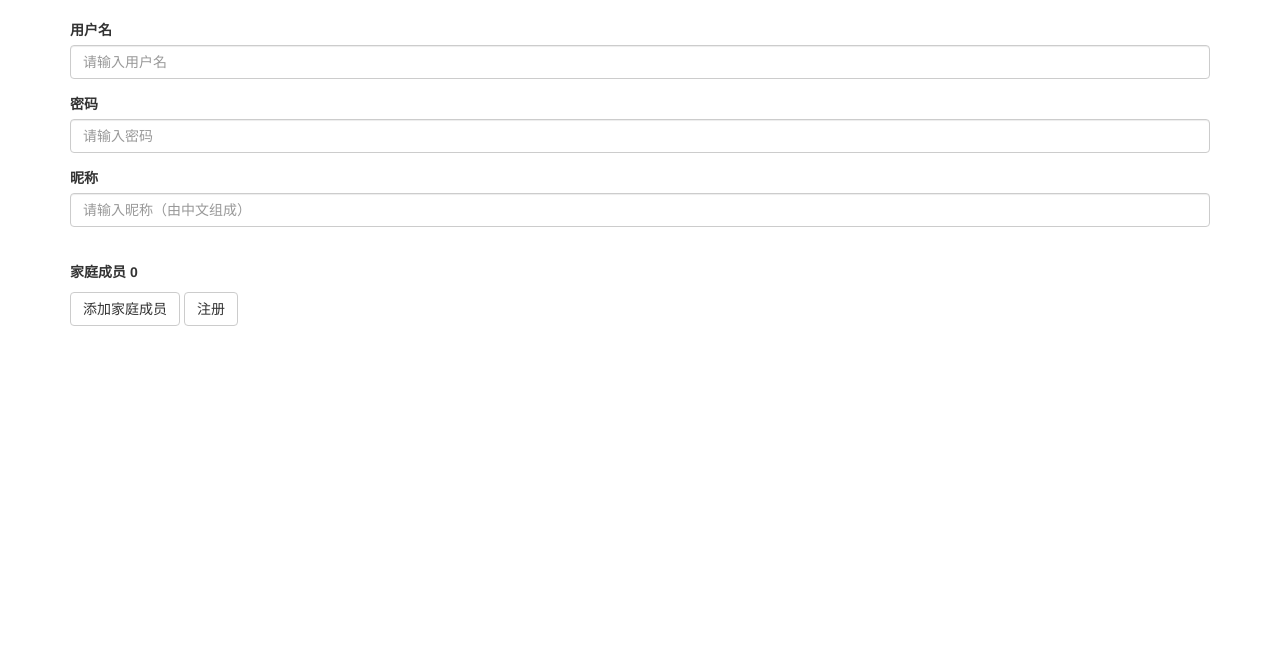
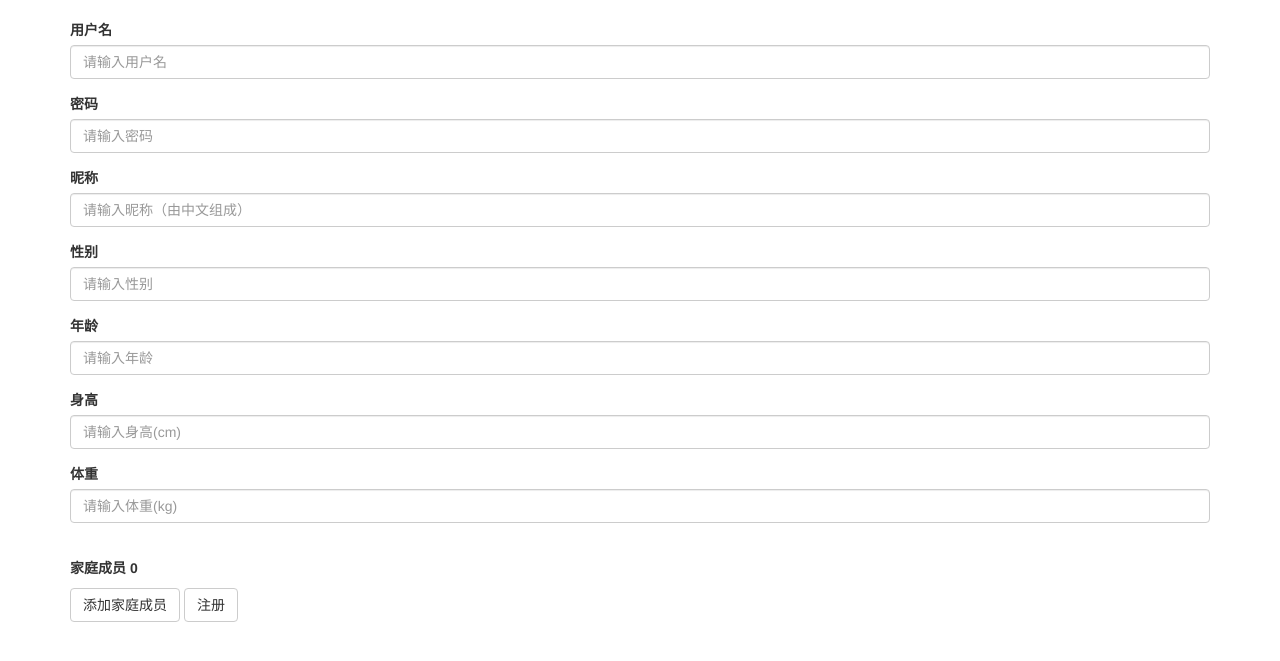
Before and after one commit to supermenu/SuperMenu, a Flask app: page /register/ in a window 1280 px wide. Shown: the part 52-713 px from the top of the page. Run offline with Flask 2, Linux system fonts and the light colour scheme; some libraries are stand-ins or nearby versions.

Commit message:
add more register info

```diff
--- a/service.py
+++ b/service.py
@@ -164,7 +164,7 @@ def get_one_dish():
 
     # ====================  ask whether continue  ============================
     # check whether user is cooking sth before
-    if '超级菜谱' in data.utterance:
+    if '菜谱大师' in data.utterance:
         if is_cooking:
             # ask user whether continue cooking
             reply = '你好， {}，你要继续做没做完的 {} 吗'. \
--- a/web/app.py
+++ b/web/app.py
@@ -39,8 +39,8 @@ def login():
         return render_template('login.html', login=True)
     username = request.form.get('username')
     password = request.form.get('password')
-    nickname = request.form.get('nickname')
     action = request.form.get('button')
+
     if action == 'toregister':
         return redirect(url_for('register'))
     if not username:
@@ -58,6 +58,45 @@ def login():
         flash('用户名或密码无效')
         return render_template('login.html')
 
+def get_healthy_stats(sex, age, height):
+    std_weight = height - 105
+    if age <= 5:
+        need_energy = 1400 if sex == 'm' else 1335
+        need_protein = 47.5
+        need_fat = 50 if sex == 'm' else 47.5
+    elif 6 <= age <= 12:
+        need_energy = 1985 if sex == 'm' else 1865
+        need_protein = 65
+        need_fat = 60 if sex == 'm' else 56.5
+    elif 13 <= age <= 17:
+        need_energy = 2850 if sex == 'm' else 2400
+        need_protein = 85 if sex == 'm' else 80
+        need_fat = 86 if sex == 'm' else 72.5
+    elif 18 <= age <= 49:
+        need_energy = 2550 if sex == 'm' else 2200
+        need_protein = 77.5 if sex == 'm' else 67.5
+        need_fat = 70 if sex == 'm' else 60.5
+    elif 50 <= age <= 59:
+        need_energy = 2450 if sex == 'm' else 1950
+        need_protein = 77.5 if sex == 'm' else 67.5
+        need_fat = 67.5 if sex == 'm' else 53.5
+    elif 60 <= age <= 69:
+        need_energy = 2050 if sex == 'm' else 1900
+        need_protein = 75 if sex == 'm' else 65
+        need_fat = 56.5 if sex == 'm' else 52.5
+    elif 70 <= age <= 79:
+        need_energy = 2000 if sex == 'm' else 1800
+        need_protein = 75 if sex == 'm' else 65
+        need_fat = 55 if sex == 'm' else 49.5
+    elif 80 <= age:
+        need_energy = 1900 if sex == 'm' else 1700
+        need_protein = 75 if sex == 'm' else 65
+        need_fat = 52.5 if sex == 'm' else 46.5
+    need_energy *= std_weight
+    need_protein *= std_weight
+    need_fat *= std_weight
+    return {'ne': need_energy, 'np': need_protein, 'nf': need_fat}
+
 @app.route('/register/', methods=['GET', 'POST'])
 def register():
     if request.method == 'GET':
@@ -65,18 +104,40 @@ def register():
     username = request.form.get('username')
     password = request.form.get('password')
     nickname = request.form.get('nickname')
+    age = request.form.get('age')
+    sex = request.form.get('sex')
+    height = request.form.get('height')
+    weight = request.form.get('weight')
     action = request.form.get('button')
     if action == 'tologin':
         return redirect(url_for('login'))
     if not username:
         flash('请填写用户名')
-        return render_template('login.html', register=True)
+        return render_template('register.html')
     elif not password:
         flash('请填写密码')
-        return render_template('login.html', register=True)
+        return render_template('register.html')
     elif not nickname:
         flash('请填写昵称')
-        return render_template('login.html', register=True)
+        return render_template('register.html')
+    elif not sex:
+        flash('请填写性别')
+        return render_template('register.html')
+    elif not age:
+        flash('请填写年龄')
+        return render_template('register.html')
+    elif not height:
+        flash('请填写身高')
+        return render_template('register.html')
+    elif not weight:
+        flash('请填写体重')
+        return render_template('register.html')
+    age = int(age)
+    height = float(height)
+    weight = float(weight)
+    sex = 'm' if '男' in sex else 'f'
+    self_infos = get_healthy_stats(sex, age, height)
+
     family_numbers = 0
     family_members = []
     for key in list(request.form.keys()):
@@ -93,50 +154,40 @@ def register():
             c_key = 'sex'
             c_value = request.form.get(key)
             c_value = 'm' if '男' in c_value else 'f'
+        elif 'height_' in key:
+            index = int(key.replace('height_', ''))
+            c_key = 'height'
+            c_value = float(request.form.get(key))
+        elif 'weight_' in key:
+            index = int(key.replace('weight_', ''))
+            c_key = 'weight'
+            c_value = float(request.form.get(key))
         else:
             continue
         while len(family_members) < index+1:
             family_members.append(dict())
         family_members[index][c_key] = c_value
 
+    family_members.append({
+        'relationship': '本人',
+        'age': age,
+        'sex': sex,
+        'height': height,
+        'weight': weight,
+        'need_protein': self_infos['np'],
+        'need_energy': self_infos['ne'],
+        'need_fat': self_infos['nf']
+    })
+
     for member in family_members:
         age = member['age']
         sex = member['sex']
-        if age <= 5:
-            need_energy = 1400 if sex == 'm' else 1335
-            need_protein = 47.5
-            need_fat = 50 if sex == 'm' else 47.5
-        elif 6 <= age <= 12:
-            need_energy = 1985 if sex == 'm' else 1865
-            need_protein = 65
-            need_fat = 60 if sex == 'm' else 56.5
-        elif 13 <= age <= 17:
-            need_energy = 2850 if sex == 'm' else 2400
-            need_protein = 85 if sex == 'm' else 80
-            need_fat = 86 if sex == 'm' else 72.5
-        elif 18 <= age <= 49:
-            need_energy = 2550 if sex == 'm' else 2200
-            need_protein = 77.5 if sex == 'm' else 67.5
-            need_fat = 70 if sex == 'm' else 60.5
-        elif 50 <= age <= 59:
-            need_energy = 2450 if sex == 'm' else 1950
-            need_protein = 77.5 if sex == 'm' else 67.5
-            need_fat = 67.5 if sex == 'm' else 53.5
-        elif 60 <= age <= 69:
-            need_energy = 2050 if sex == 'm' else 1900
-            need_protein = 75 if sex == 'm' else 65
-            need_fat = 56.5 if sex == 'm' else 52.5
-        elif 70 <= age <= 79:
-            need_energy = 2000 if sex == 'm' else 1800
-            need_protein = 75 if sex == 'm' else 65
-            need_fat = 55 if sex == 'm' else 49.5
-        elif 80 <= age:
-            need_energy = 1900 if sex == 'm' else 1700
-            need_protein = 75 if sex == 'm' else 65
-            need_fat = 52.5 if sex == 'm' else 46.5
-        member['need_protein'] = need_protein
-        member['need_energy'] = need_energy
-        member['need_fat'] = need_fat
+        height = member['height']
+        weight = member['weight']
+        stats = get_healthy_stats(sex, age, height)
+        member['need_protein'] = stats['np']
+        member['need_energy'] = stats['ne']
+        member['need_fat'] = stats['nf']
 
     new_user = User(username, db, nickname=nickname)
     if new_user.exists():
--- a/web/templates/register.html
+++ b/web/templates/register.html
@@ -25,6 +25,10 @@ function addFamilyForm(){
         `<input type="sex_${cfmn}" class="form-control" name="sex_${cfmn}" placeholder="请输入性别">` +
         `<label for="age_${cfmn}">年龄</label>` +
         `<input type="age_${cfmn}" class="form-control" name="age_${cfmn}" placeholder="请输入年龄">` +
+        `<label for="height_${cfmn}">身高</label>` +
+        `<input type="height_${cfmn}" class="form-control" name="height_${cfmn}" placeholder="请输入身高(cm)">` +
+        `<label for="weight_${cfmn}">体重</label>` +
+        `<input type="weight_${cfmn}" class="form-control" name="weight_${cfmn}" placeholder="请输入体重(kg)">` +
         '</div>';
     $("p#familymembers").append(family_form);
     document.getElementById("family_member_number").innerHTML = cfmn+1;
@@ -59,6 +63,22 @@ function addFamilyForm(){
                 <label for="nickname">昵称</label>
                 <input type="text" class="form-control" name="nickname" placeholder="请输入昵称（由中文组成）">
             </div>
+            <div class="form-group">
+                <label for="sex">性别</label>
+                <input type="text" class="form-control" name="sex" placeholder="请输入性别">
+            </div>
+            <div class="form-group">
+                <label for="age">年龄</label>
+                <input type="text" class="form-control" name="age" placeholder="请输入年龄">
+            </div>
+            <div class="form-group">
+                <label for="height">身高</label>
+                <input type="text" class="form-control" name="height" placeholder="请输入身高(cm)">
+            </div>
+            <div class="form-group">
+                <label for="weight">体重</label>
+                <input type="text" class="form-control" name="weight" placeholder="请输入体重(kg)">
+            </div>
             <br>
             <p id="familymembers">
                 <strong>
```
